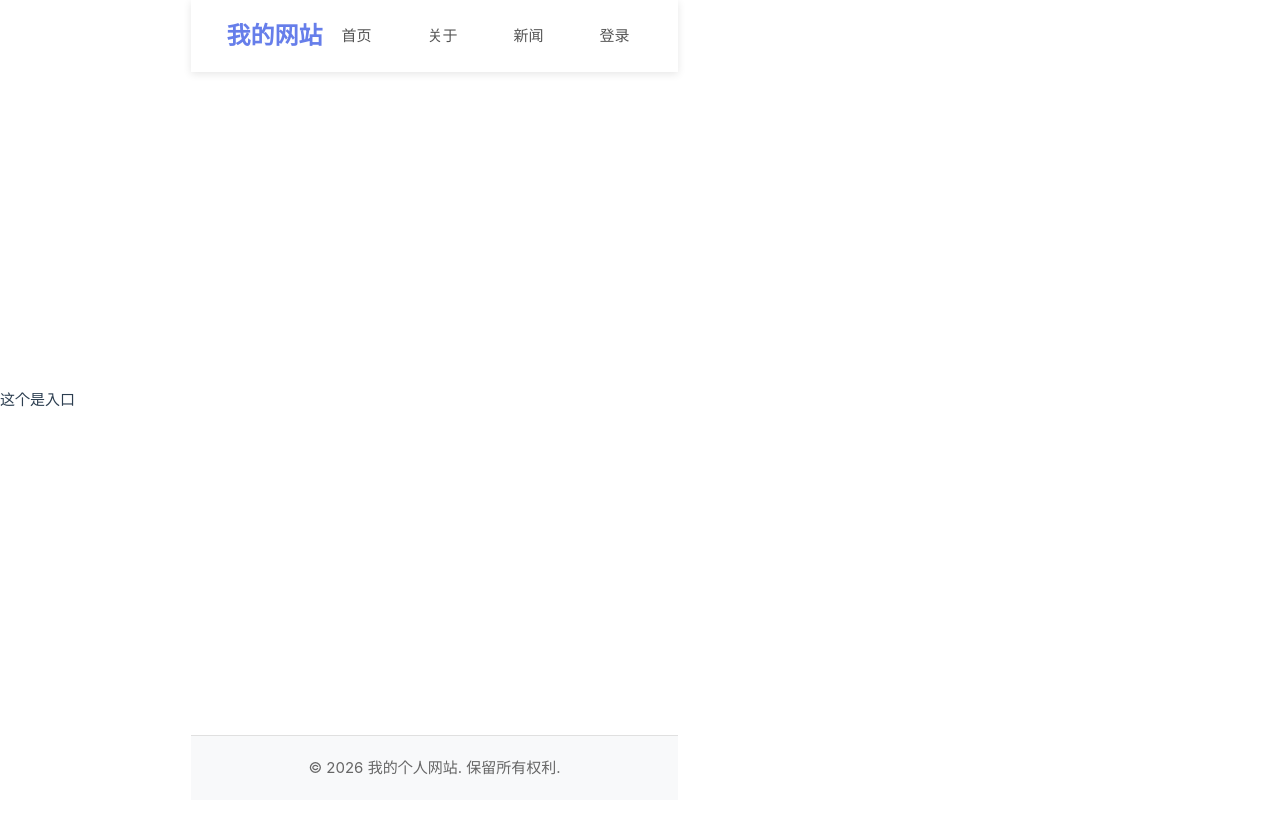
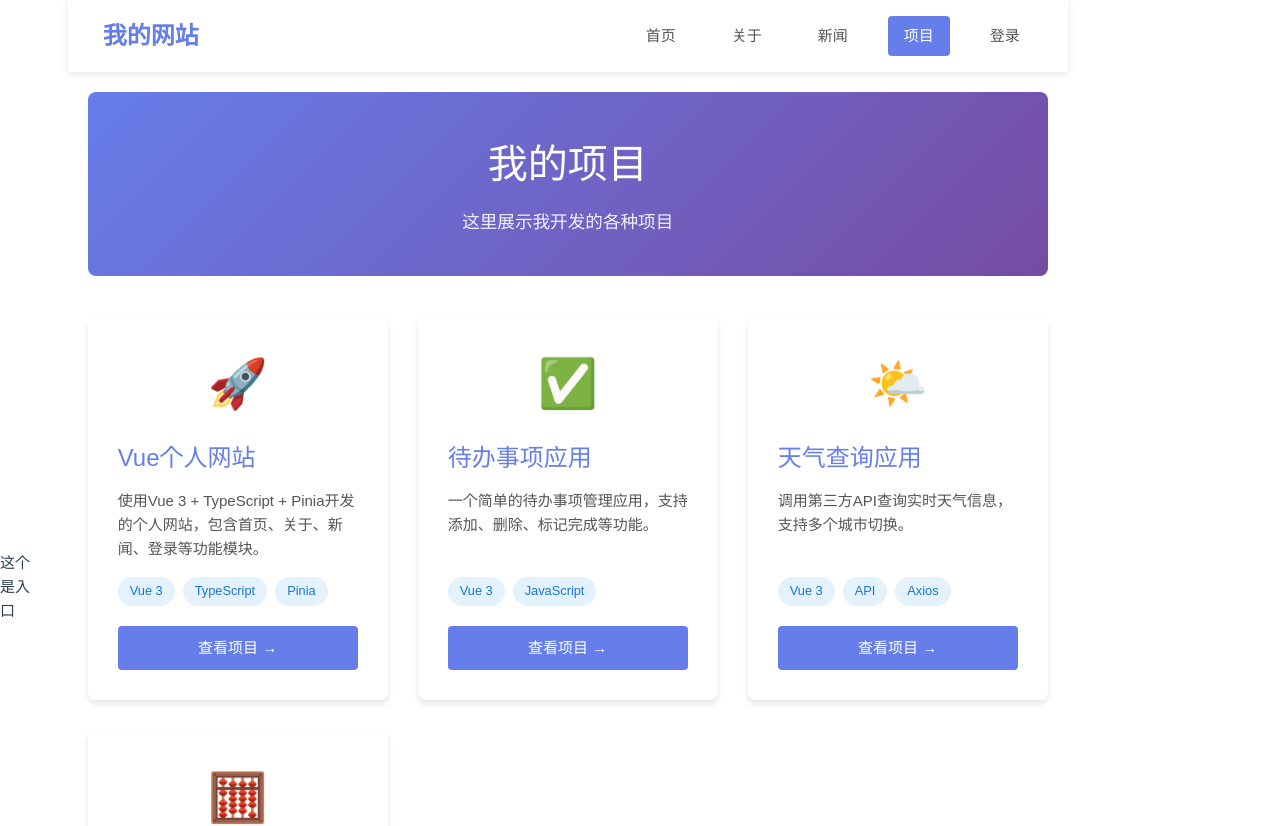
Before and after one commit to BAKERFFF/vue-projects, a Vue app: page /projects in a window 1280 px wide. Shown: the top 826 px of the page. Before the commit the page ends 800 px from the top, so only its background shows below. Built offline with nearby package versions, Linux system fonts and the light colour scheme; the HTML template or start-up script is replaced by a standard one.

Commit message:
更新了我的项目展示，作为git的第一个项目

```diff
--- a/src/App.vue
+++ b/src/App.vue
@@ -9,6 +9,7 @@
         <router-link to="/" class="nav-link" exact-active-class="active">首页</router-link>
         <router-link to="/about" class="nav-link" exact-active-class="active">关于</router-link>
         <router-link to="/news" class="nav-link" exact-active-class="active">新闻</router-link>
+        <router-link to="/projects" class="nav-link" exact-active-class="active">项目</router-link>
         <template v-if="!isLoggedIn">
           <router-link to="/login" class="nav-link" exact-active-class="active">登录</router-link>
         </template>
--- /dev/null
+++ b/src/components/Pages/ProjectsPage.vue
@@ -0,0 +1,196 @@
+<template>
+  <div class="projects-page">
+    <header class="projects-header">
+      <h1>我的项目</h1>
+      <p>这里展示我开发的各种项目</p>
+    </header>
+
+    <section class="projects-grid">
+      <!-- 项目1：Vue个人网站 -->
+      <div class="project-card">
+        <div class="project-icon">
+          <span class="icon">🚀</span>
+        </div>
+        <h2>Vue个人网站</h2>
+        <p>使用Vue 3 + TypeScript + Pinia开发的个人网站，包含首页、关于、新闻、登录等功能模块。</p>
+        <div class="project-tags">
+          <span class="tag">Vue 3</span>
+          <span class="tag">TypeScript</span>
+          <span class="tag">Pinia</span>
+        </div>
+        <a
+          href="https://github.com/BAKERFFF/vue-projects"
+          target="_blank"
+          class="project-link"
+        >
+          查看项目 →
+        </a>
+      </div>
+
+      <!-- 项目2：待办事项应用 -->
+      <div class="project-card">
+        <div class="project-icon">
+          <span class="icon">✅</span>
+        </div>
+        <h2>待办事项应用</h2>
+        <p>一个简单的待办事项管理应用，支持添加、删除、标记完成等功能。</p>
+        <div class="project-tags">
+          <span class="tag">Vue 3</span>
+          <span class="tag">JavaScript</span>
+        </div>
+        <a href="#" class="project-link">查看项目 →</a>
+      </div>
+
+      <!-- 项目3：天气查询应用 -->
+      <div class="project-card">
+        <div class="project-icon">
+          <span class="icon">🌤️</span>
+        </div>
+        <h2>天气查询应用</h2>
+        <p>调用第三方API查询实时天气信息，支持多个城市切换。</p>
+        <div class="project-tags">
+          <span class="tag">Vue 3</span>
+          <span class="tag">API</span>
+          <span class="tag">Axios</span>
+        </div>
+        <a href="#" class="project-link">查看项目 →</a>
+      </div>
+
+      <!-- 项目4：计算器应用 -->
+      <div class="project-card">
+        <div class="project-icon">
+          <span class="icon">🧮</span>
+        </div>
+        <h2>计算器应用</h2>
+        <p>一个功能完善的计算器，支持基本运算和科学计算。</p>
+        <div class="project-tags">
+          <span class="tag">Vue 3</span>
+          <span class="tag">CSS</span>
+        </div>
+        <a href="#" class="project-link">查看项目 →</a>
+      </div>
+    </section>
+  </div>
+</template>
+
+<script setup lang="ts">
+// 项目展示页面
+</script>
+
+<style scoped>
+.projects-page {
+  font-family: Arial, sans-serif;
+  color: #333;
+  padding: 20px;
+}
+
+.projects-header {
+  background: linear-gradient(135deg, #667eea 0%, #764ba2 100%);
+  color: white;
+  padding: 40px 20px;
+  text-align: center;
+  border-radius: 8px;
+  margin-bottom: 40px;
+}
+
+.projects-header h1 {
+  font-size: 2.5rem;
+  margin: 0 0 12px 0;
+}
+
+.projects-header p {
+  font-size: 1.1rem;
+  margin: 0;
+  opacity: 0.9;
+}
+
+.projects-grid {
+  display: grid;
+  grid-template-columns: repeat(auto-fit, minmax(300px, 1fr));
+  gap: 30px;
+  max-width: 1200px;
+  margin: 0 auto;
+}
+
+.project-card {
+  background-color: white;
+  padding: 30px;
+  border-radius: 8px;
+  box-shadow: 0 4px 6px rgba(0, 0, 0, 0.1);
+  transition: transform 0.3s ease, box-shadow 0.3s ease;
+  display: flex;
+  flex-direction: column;
+}
+
+.project-card:hover {
+  transform: translateY(-5px);
+  box-shadow: 0 10px 20px rgba(0, 0, 0, 0.1);
+}
+
+.project-icon {
+  font-size: 3rem;
+  margin-bottom: 16px;
+  text-align: center;
+}
+
+.project-card h2 {
+  font-size: 1.5rem;
+  margin-bottom: 12px;
+  color: #667eea;
+}
+
+.project-card p {
+  margin-bottom: 16px;
+  line-height: 1.6;
+  color: #555;
+  flex: 1;
+}
+
+.project-tags {
+  display: flex;
+  flex-wrap: wrap;
+  gap: 8px;
+  margin-bottom: 20px;
+}
+
+.tag {
+  background-color: #e3f2fd;
+  color: #1976d2;
+  padding: 4px 12px;
+  border-radius: 16px;
+  font-size: 0.8rem;
+  font-weight: 500;
+}
+
+.project-link {
+  display: inline-block;
+  background-color: #667eea;
+  color: white;
+  padding: 10px 20px;
+  border-radius: 4px;
+  text-decoration: none;
+  font-weight: 500;
+  text-align: center;
+  transition: all 0.3s ease;
+}
+
+.project-link:hover {
+  background-color: #5a6fd8;
+  transform: translateY(-2px);
+  box-shadow: 0 4px 8px rgba(102, 126, 234, 0.3);
+}
+
+@media (max-width: 768px) {
+  .projects-header h1 {
+    font-size: 2rem;
+  }
+
+  .projects-grid {
+    grid-template-columns: 1fr;
+  }
+
+  .project-card {
+    padding: 20px;
+  }
+}
+</style>
--- a/src/router/index.ts
+++ b/src/router/index.ts
@@ -3,6 +3,7 @@ import HomePage from '../components/Pages/HomePage.vue'
 import AboutPage from '../components/Pages/AboutPage.vue'
 import NewsPage from '../components/Pages/NewsPage.vue'
 import LoginPage from '../components/Pages/LoginPage.vue'
+import ProjectsPage from '../components/Pages/ProjectsPage.vue'
 
 const routes = [
   {
@@ -24,6 +25,11 @@ const routes = [
     path: '/login',
     name: 'Login',
     component: LoginPage
+  },
+  {
+    path: '/projects',
+    name: 'Projects',
+    component: ProjectsPage
   }
 ]
 
```
